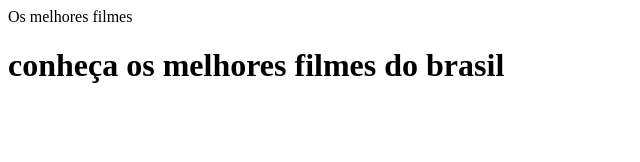
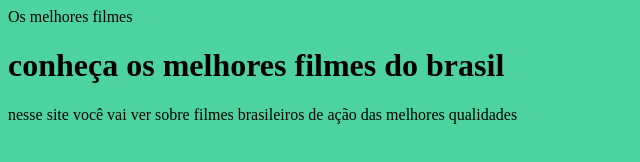
Before and after one commit to oliveira-777/meuprimeirosite-2025-1b, a plain HTML site: page index.html in a window 1280 px wide. Shown: the whole page, without its empty margins (0-640 px from the left). Drawn offline with Linux system fonts and the light colour scheme.

Commit message:
aula 307

```diff
--- a/index.html
+++ b/index.html
@@ -9,5 +9,6 @@
 <body>
     <header>Os melhores filmes</header>
     <h1>conheça os melhores filmes do brasil</h1>
+    <p>nesse site você vai ver sobre filmes brasileiros de ação das melhores qualidades</p>
 </body>
 </html>
--- a/style.css
+++ b/style.css
@@ -0,0 +1,3 @@
+body {
+    background-color: rgb(77, 211, 160);
+}
```
